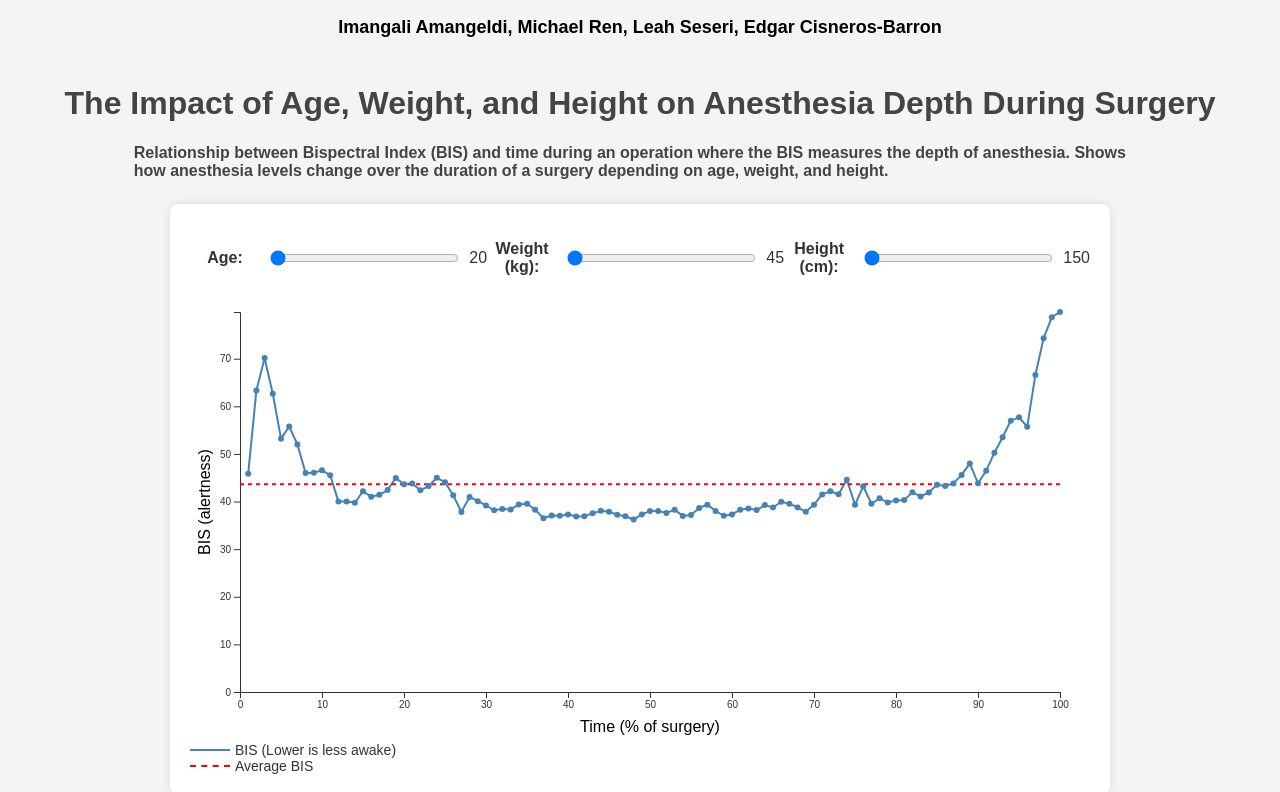
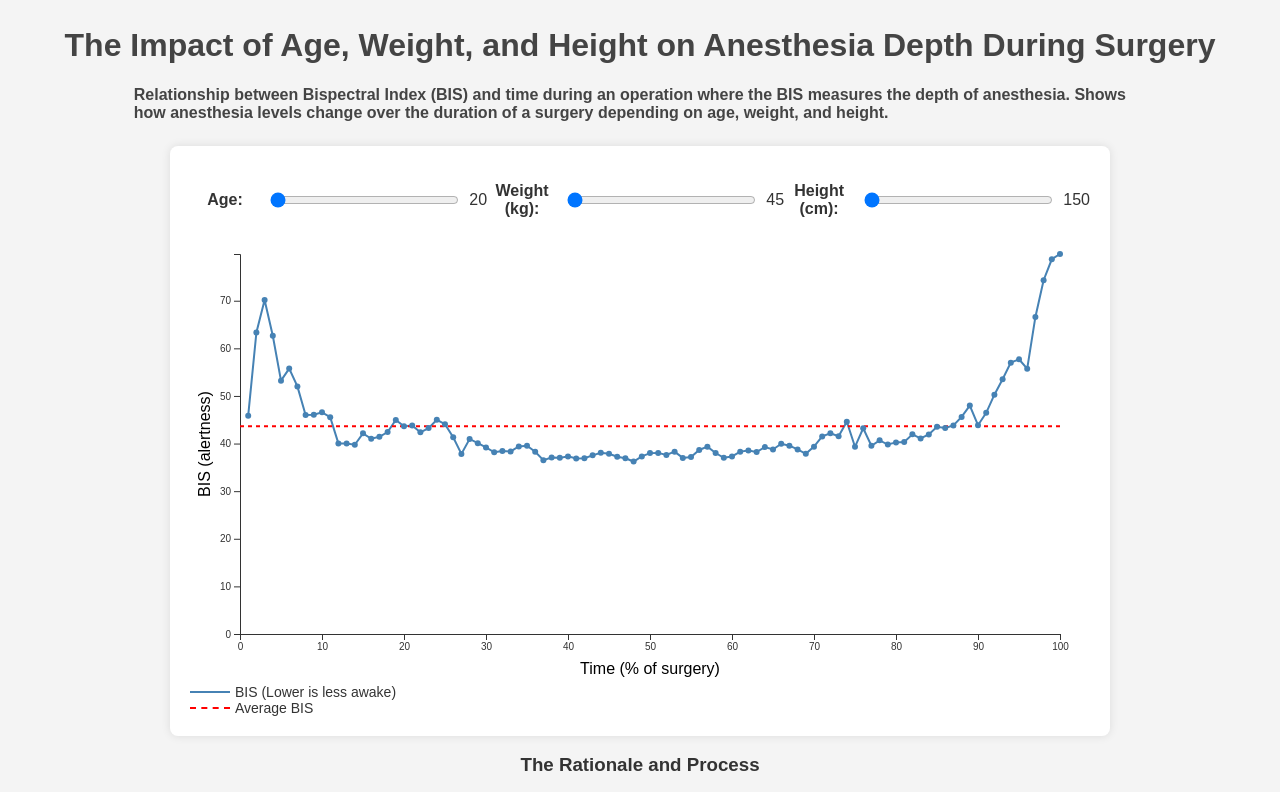
Before and after one commit to MasterYODA29/dsc106_project3, a plain HTML site: page index.html in a window 1280 px wide. Shown: the top 792 px of the page. Drawn offline with nearby package versions, Linux system fonts and the light colour scheme.

Commit message:
Delete authors for anonymity

```diff
--- a/index.html
+++ b/index.html
@@ -12,9 +12,6 @@
     <!-- <script src="https://cdnjs.cloudflare.com/ajax/libs/d3-legend/2.13.0/d3-legend.js"></script> -->
 </head>
 <body>
-    <p style="font-size: 18px; text-align: center; color: black; font-weight: bold; margin-top: 10px;">
-        Imangali Amangeldi, Michael Ren, Leah Seseri, Edgar Cisneros-Barron
-    </p>
     <h1>The Impact of Age, Weight, and Height on Anesthesia Depth During Surgery</h1>
 
     <h2>Relationship between Bispectral Index (BIS) and time during an operation where the BIS measures the depth of anesthesia. Shows how anesthesia levels change over the duration of a surgery depending on age, weight, and height.</h2>
```
